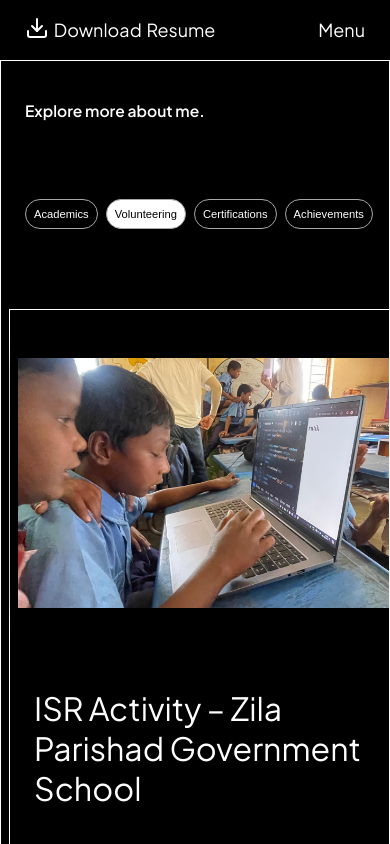
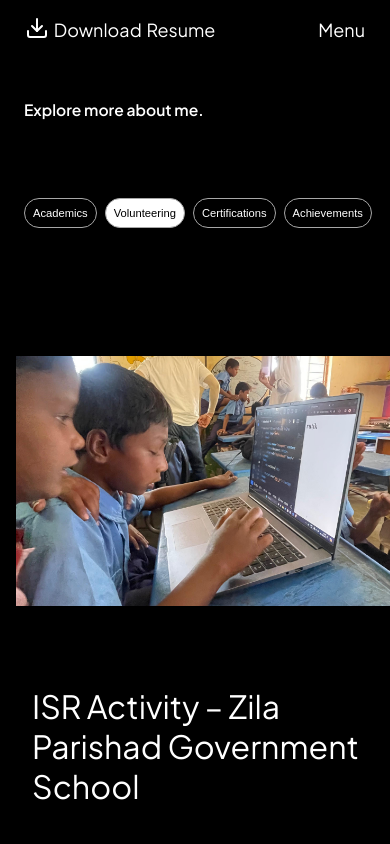
Before and after one commit to prsAxios/PortFolio, a Next.js app: page /about in a window 390 px wide. Both pictures are taken after a click on the button "Volunteering". Shown: the top 844 px of the page. Built offline with nearby package versions, Linux system fonts and the light colour scheme.

Commit message:
resolving media queries

```diff
--- a/src/app/about/style.module.scss
+++ b/src/app/about/style.module.scss
@@ -124,7 +124,7 @@ $xl: 1536px;
 @media (max-width:$xs) {
     .About {
         padding: 0.5rem;
-        border: solid 1px white;
+
     }
 
     .buttons {
--- a/src/components/Volunteering/style.module.scss
+++ b/src/components/Volunteering/style.module.scss
@@ -9,7 +9,7 @@
     .body {
         display: flex;
         flex-direction: column;
-        border: solid 1px white;
+
         align-items: center;
         justify-content: center;
 
```
